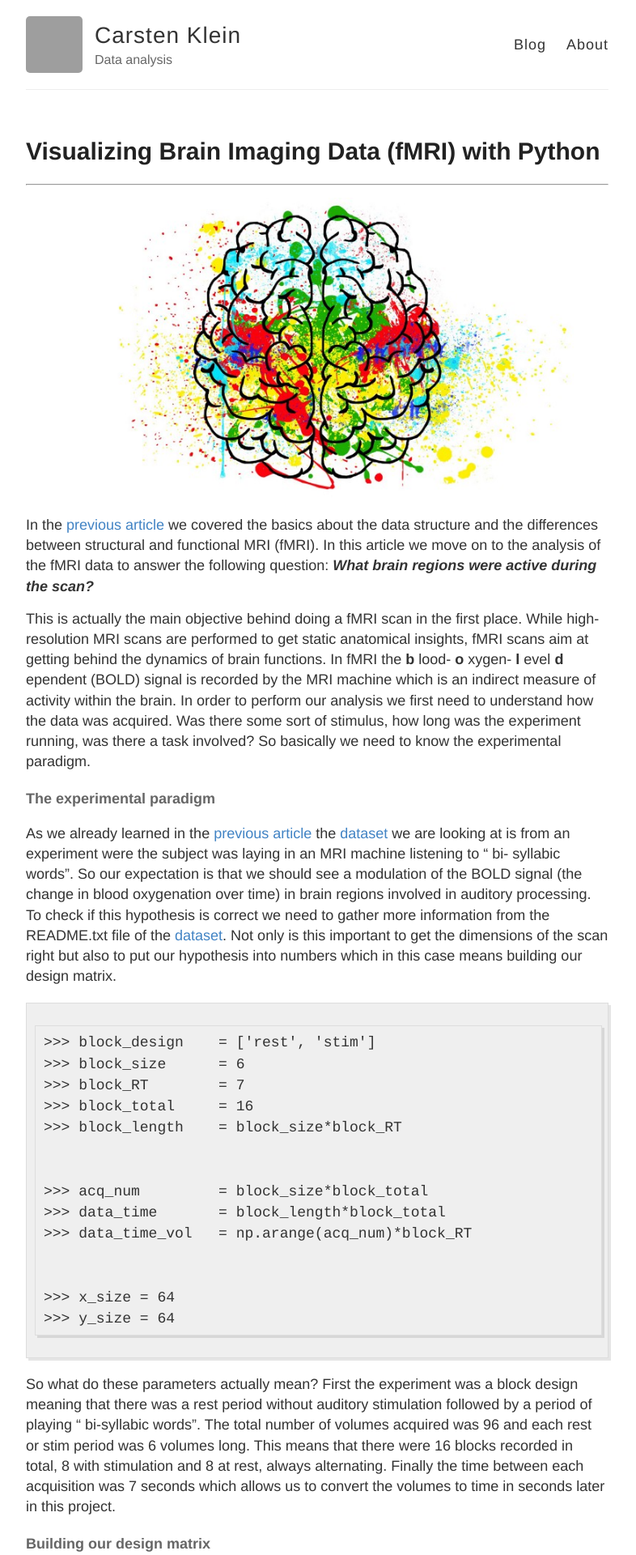
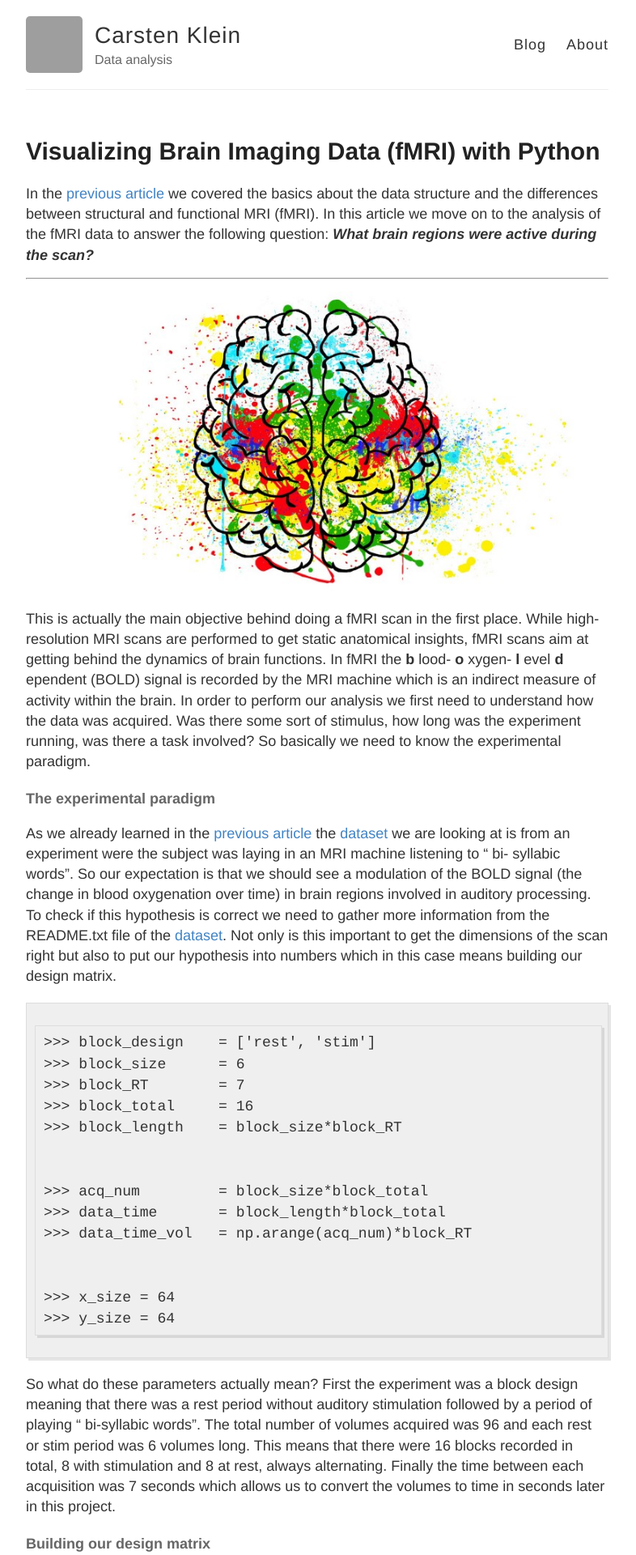
Before and after one commit to akcarsten/akcarsten.github.io, a Jekyll site: the page built from _posts/2018-06-27-visualizing-brain-imaging-data--fmri--with-python-c68fcd595d5f.md, in a window 1280 px wide. Shown: the top 1920 px of the page at 81% size, without its empty margins (248-1034 px from the left). Built offline with Jekyll 4.4.1, drawn with Linux system fonts in a browser that asks for light colours; grey boxes are pictures that could not be loaded.

Commit message:
formatted intro part

```diff
--- a/_posts/2018-06-27-visualizing-brain-imaging-data--fmri--with-python-c68fcd595d5f.md
+++ b/_posts/2018-06-27-visualizing-brain-imaging-data--fmri--with-python-c68fcd595d5f.md
@@ -5,16 +5,16 @@ date:	2018-06-27
 author:	Carsten Klein
 ---
 
-* * *
-
-![_config.yml]({{ site.baseurl }}/images/fmri/10kll-
-_uSBtGkyr76i5HPQA.jpeg)
-
 In the [previous article](https://medium.com/@CarstenKlein/visualizing-brain-
 imaging-data-fmri-with-python-e1d0358d9dba) we covered the basics about the
 data structure and the differences between structural and functional MRI
 (fMRI). In this article we move on to the analysis of the fMRI data to answer
 the following question: **_What brain regions were active during the scan?_**
+
+* * *
+
+![_config.yml]({{ site.baseurl }}/images/fmri/10kll-
+_uSBtGkyr76i5HPQA.jpeg)
 
 This is actually the main objective behind doing a fMRI scan in the first
 place. While high-resolution MRI scans are performed to get static anatomical
```
